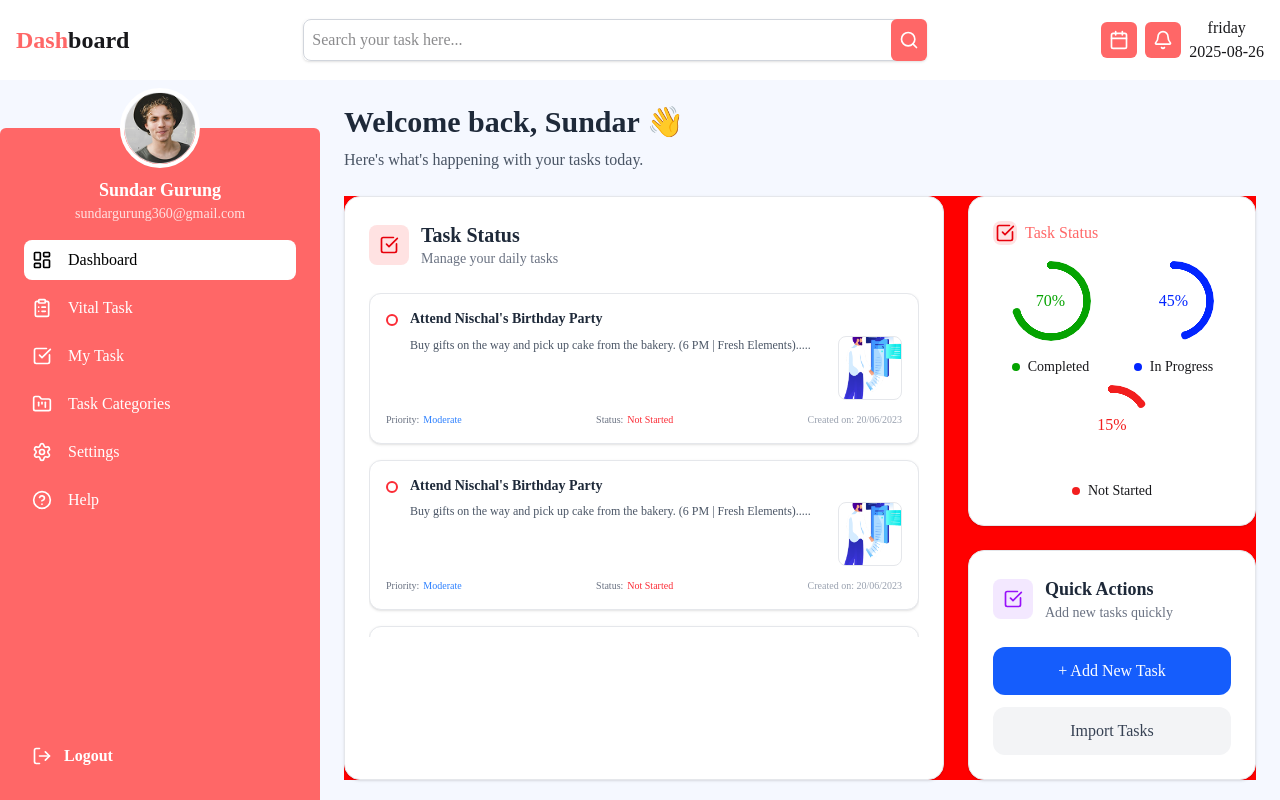
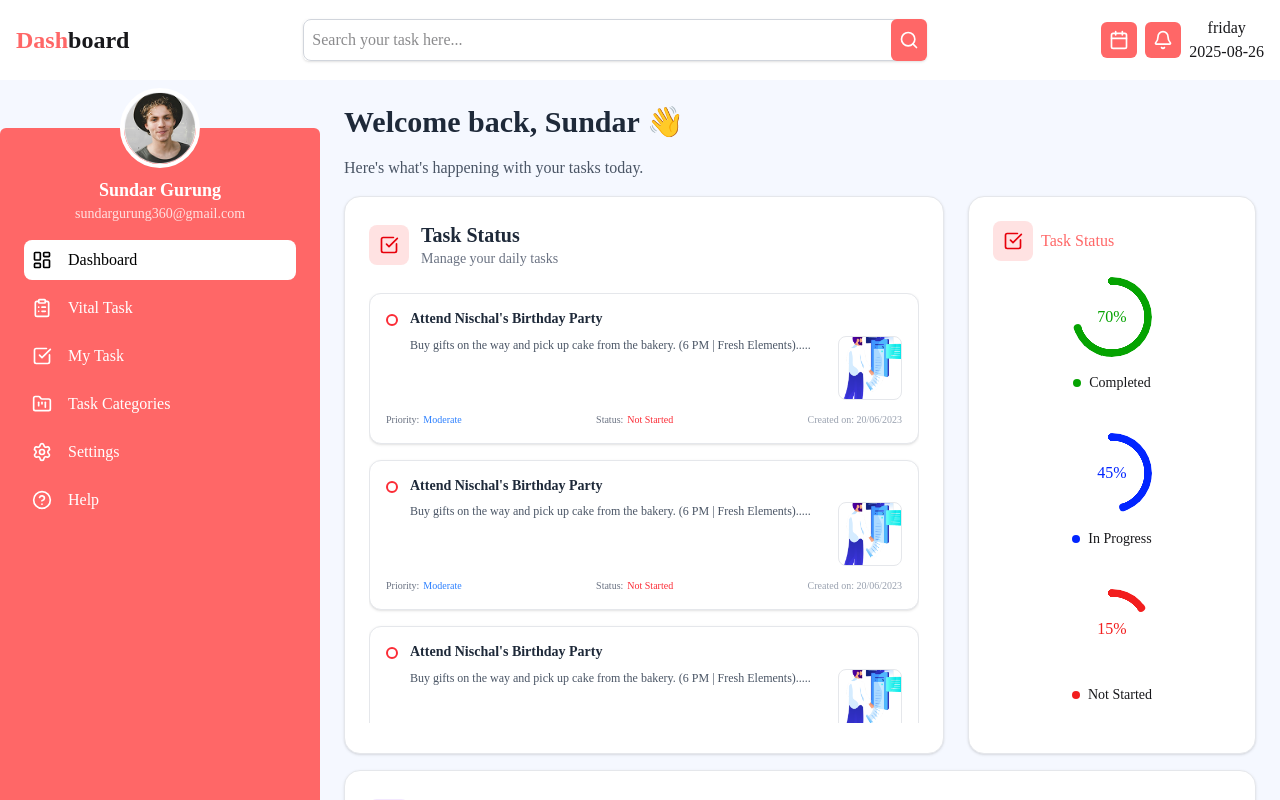
Before and after one commit to Nima-Mohammadkhani/todo-task-management, a React (Vite) app in the folder todo-task-management/: page / in a window 1280 px wide. Both pictures are taken after a click on the button "Register". Shown: the top 800 px of the page. Built offline with nearby package versions, Linux system fonts and the light colour scheme; a web font is replaced by a local one.

Commit message:
finish dashboard ui

```diff
--- a/todo-task-management/src/components/dashboard/dashboard.tsx
+++ b/todo-task-management/src/components/dashboard/dashboard.tsx
@@ -3,10 +3,9 @@ import Card from "../ui/card";
 
 const Dashboard = () => {
   return (
-    <section className="flex-1 w-full">
-      {/* Header Section */}
-      <div className="mb-6">
-        <h1 className="text-3xl font-bold text-gray-800 mb-2">
+    <section className="flex-1 flex flex-col justify-between gap-4 h-full w-full">
+      <div>
+        <h1 className="text-3xl font-bold text-gray-800 mb-4">
           Welcome back, Sundar 👋
         </h1>
         <p className="text-gray-600">
@@ -14,9 +13,8 @@ const Dashboard = () => {
         </p>
       </div>
 
-      <div className="grid grid-cols-1 lg:grid-cols-3 gap-6 h-full bg-[red] 2xl:h-fit">
-        <div className="lg:col-span-2">
-          <div className="bg-white h-full 2xl:h-[460px] rounded-2xl border mb-10 border-gray-200 shadow-sm p-6">
+      <div className="grid grid-cols-1 lg:grid-cols-3 gap-6 ">
+        <div className="lg:col-span-2 bg-white rounded-2xl border border-gray-200 shadow-sm p-6">
           <div className="flex items-center gap-3 mb-6">
             <div className="w-10 h-10 bg-red-100 rounded-lg flex items-center justify-center">
               <Icon name="CheckSquare" className="text-red-600" />
@@ -29,24 +27,23 @@ const Dashboard = () => {
             </div>
           </div>
 
-            <div className="space-y-4 h-86 overflow-y-auto">
+          <div className="space-y-4 h-[450px] xl:h-[430px] 2xl:h-86 overflow-y-auto">
             <Card />
             <Card />
             <Card />
             <Card />
           </div>
         </div>
-        </div>
 
         <div className="space-y-6">
-          <div className="flex flex-col gap-4 bg-white rounded-2xl border border-gray-200 shadow-sm p-6">
+          <div className="flex flex-col gap-4 h-full 2xl:h-fit bg-white rounded-2xl border border-gray-200 shadow-sm p-6">
             <div className="flex items-center gap-2">
-              <div className="w-6 h-6 bg-red-100 rounded-lg flex items-center justify-center">
+              <div className="w-10 h-10 bg-red-100 rounded-lg flex items-center justify-center">
                 <Icon name="CheckSquare" className="text-red-600" />
               </div>
               <h3 className="text-[#FF6767]">Task Status</h3>
             </div>
-            <div className="flex flex-wrap justify-around items-center gap-2">
+            <div className="flex flex-col 2xl:flex-row justify-around items-center gap-10 2xl:gap-4">
               <div className="flex flex-col items-center gap-4">
                 <div
                   className="radial-progress text-[#05A301]"
@@ -92,7 +89,7 @@ const Dashboard = () => {
             </div>
           </div>
 
-          <div className="bg-white rounded-2xl border border-gray-200 shadow-sm p-6">
+          <div className="bg-white rounded-2xl border border-gray-200 shadow-sm p-6 hidden 2xl:block">
             <div className="flex items-center gap-3 mb-6">
               <div className="w-10 h-10 bg-purple-100 rounded-lg flex items-center justify-center">
                 <Icon name="CheckSquare" className="text-purple-600" />
@@ -116,6 +113,29 @@ const Dashboard = () => {
           </div>
         </div>
       </div>
+
+      <div className="bg-white rounded-2xl border border-gray-200 shadow-sm p-6 w-full block 2xl:hidden">
+        <div className="flex items-center gap-3 mb-6">
+          <div className="w-10 h-10 bg-purple-100 rounded-lg flex items-center justify-center">
+            <Icon name="CheckSquare" className="text-purple-600" />
+          </div>
+          <div>
+            <h3 className="text-lg font-semibold text-gray-800">
+              Quick Actions
+            </h3>
+            <p className="text-sm text-gray-500">Add new tasks quickly</p>
+          </div>
+        </div>
+
+        <div className="space-y-3">
+          <button className="w-full bg-blue-600 hover:bg-blue-700 text-white py-3 px-4 rounded-xl font-medium transition-colors">
+            + Add New Task
+          </button>
+          <button className="w-full bg-gray-100 hover:bg-gray-200 text-gray-700 py-3 px-4 rounded-xl font-medium transition-colors">
+            Import Tasks
+          </button>
+        </div>
+      </div>
     </section>
   );
 };
--- a/todo-task-management/src/components/ui/header.tsx
+++ b/todo-task-management/src/components/ui/header.tsx
@@ -3,12 +3,12 @@ import Input from "./Input";
 
 const Header = () => {
   return (
-    <section className="flex items-center justify-between w-full bg-white z-50 p-4">
+    <section className="flex items-center justify-between w-full bg-white sticky top-0 z-50 p-4">
       <div className="font-bold text-2xl">
         <span className="text-[#FF6767]">Dash</span>board
       </div>
       <div className="relative w-1/2 shadow rounded-md">
-        <Input placeholder="Search your task here..." className="p-2" />
+        <Input placeholder="Search your task here..." className="p-2 w-full" />
         <Icon
           name="Search"
           className="absolute right-0 top-0 rounded-md h-full bg-[#FF6767] p-2 text-white"
--- a/todo-task-management/src/components/ui/sidebar.tsx
+++ b/todo-task-management/src/components/ui/sidebar.tsx
@@ -48,9 +48,9 @@ const Sidebar = ({ currentStep, setCurrentStep }: any) => {
   ];
 
   return (
-    <section className="relative w-80">
+    <section className="flex flex-col relative w-80 h-full">
       <div className="bg-[#F5F8FF] h-12 w-full"></div>
-      <div className="flex flex-col justify-between gap-4 bg-[#FF6767] min-h-[calc(100vh-128px)] p-6 pt-16 rounded-t-md relative">
+      <div className="flex-1 flex flex-col justify-between gap-4 bg-[#FF6767] p-6 pt-16 rounded-t-md relative">
         <div className="absolute -top-10 left-1/2 -translate-x-1/2 flex flex-col items-center gap-2">
           <div className="rounded-full border-4 border-white overflow-hidden w-20 h-20">
             <img
--- a/todo-task-management/src/pages/index.tsx
+++ b/todo-task-management/src/pages/index.tsx
@@ -36,11 +36,13 @@ const Index = () => {
         <div className="h-full flex flex-col">
           <Header />
           <div className="flex flex-1">
-            <Sidebar
+            <div>
+              <Sidebar
               currentStep={currentStep}
               setCurrentStep={setCurrentStep}
             />
-            <main className="flex-1 p-6">{rendercurrentStep()}</main>
+            </div>
+            <main className="flex-1 h-full p-6">{rendercurrentStep()}</main>
           </div>
         </div>
       )}
```
Lines whose indentation alone changed are shown as unchanged.
